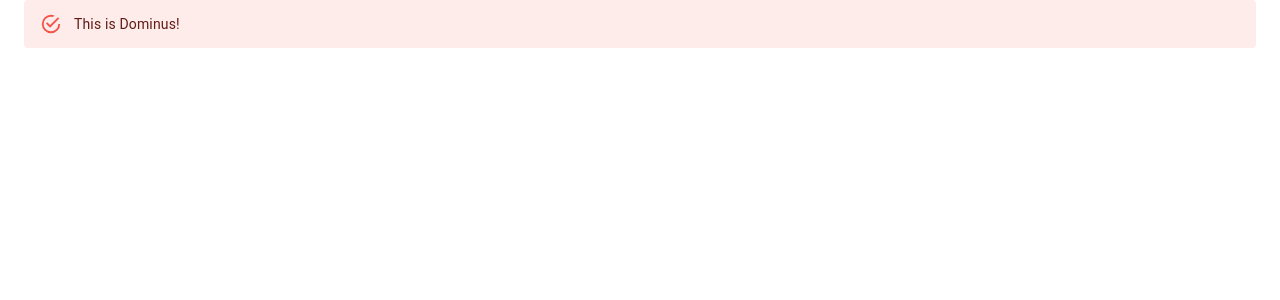
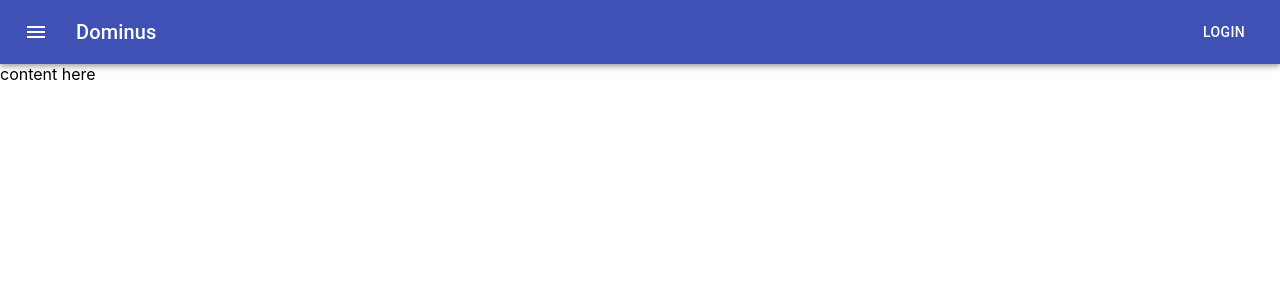
Before and after one commit to oskkos/dominus, a React (Create React App) app in the folder frontend/: page / in a window 1280 px wide. Shown: the top 300 px of the page. Built offline with nearby package versions, Linux system fonts and the light colour scheme.

Commit message:
Skeleton of AppBar shaping up

```diff
--- /dev/null
+++ b/frontend/src/AppBar.tsx
@@ -0,0 +1,75 @@
+import React, { useState } from 'react';
+import { createStyles, makeStyles, Theme } from '@material-ui/core/styles';
+import AppBar from '@material-ui/core/AppBar';
+import Toolbar from '@material-ui/core/Toolbar';
+import Typography from '@material-ui/core/Typography';
+import Button from '@material-ui/core/Button';
+import IconButton from '@material-ui/core/IconButton';
+import MenuIcon from '@material-ui/icons/Menu';
+import {
+  List, ListItem, ListItemIcon, ListItemText, Drawer as SwipeableDrawer,
+} from '@material-ui/core';
+import {
+  Home, HomeWork, HowToReg, Person, Settings,
+} from '@material-ui/icons';
+
+const useStyles = makeStyles((theme: Theme) => createStyles({
+  root: {
+    flexGrow: 1,
+  },
+  menuButton: {
+    marginRight: theme.spacing(2),
+  },
+  title: {
+    flexGrow: 1,
+  },
+}));
+
+const items: ReadonlyArray<{readonly text: string; readonly icon: JSX.Element}> = [
+  { text: 'Omat asunnot', icon: <Home /> },
+  { text: 'Vuokralaiset', icon: <HowToReg /> },
+  { text: 'Sekalainen', icon: <Settings /> },
+  { text: 'Asunnonkyselijät', icon: <Person /> },
+  { text: 'Muut kiinnostavat kohteet', icon: <HomeWork /> },
+];
+
+export default function DominusAppBar(_props: {}): JSX.Element {
+  const classes = useStyles();
+
+  const [openState, setOpenState] = useState(false);
+  // eslint-disable-next-line functional/no-return-void
+  const toggleDrawer = (open: boolean): void => {
+    // eslint-disable-next-line functional/no-expression-statement
+    setOpenState(!open);
+  };
+
+  return (
+    <div className={classes.root}>
+      <AppBar position="static">
+        <Toolbar>
+          <IconButton onClick={(_e) => toggleDrawer(openState)} edge="start" className={classes.menuButton} color="inherit" aria-label="menu">
+            <MenuIcon />
+          </IconButton>
+          <SwipeableDrawer
+            anchor="left"
+            open={openState}
+            onClose={(_e) => setOpenState(false)}
+          >
+            <List>
+              {items.map((item) => (
+                <ListItem button key={item.text}>
+                  <ListItemIcon>{item.icon}</ListItemIcon>
+                  <ListItemText primary={item.text} />
+                </ListItem>
+              ))}
+            </List>
+          </SwipeableDrawer>
+          <Typography variant="h6" className={classes.title}>
+            Dominus
+          </Typography>
+          <Button color="inherit">Login</Button>
+        </Toolbar>
+      </AppBar>
+    </div>
+  );
+}
--- a/frontend/src/Dominus.tsx
+++ b/frontend/src/Dominus.tsx
@@ -1,10 +1,13 @@
 import React from 'react';
-import {Container} from "@material-ui/core";
-import {Alert} from "@material-ui/lab";
+import DominusAppBar from './AppBar';
 
-
-export function Dominus(_props: {}): JSX.Element {
-    return <Container >
-        <Alert color={"error"}>This is Dominus!</Alert>
-    </Container>;
+export default function Dominus(_props: {}): JSX.Element {
+  return (
+    <div>
+      <DominusAppBar />
+      <React.StrictMode>
+        content here
+      </React.StrictMode>
+    </div>
+  );
 }
--- a/frontend/src/index.tsx
+++ b/frontend/src/index.tsx
@@ -2,15 +2,10 @@ import React from 'react';
 import ReactDOM from 'react-dom';
 import './index.css';
 import * as serviceWorker from './serviceWorker';
-import {Dominus} from "./Dominus";
+import Dominus from './Dominus';
 
 // eslint-disable-next-line functional/no-expression-statement
-ReactDOM.render(
-  <React.StrictMode>
-      <Dominus/>
-  </React.StrictMode>,
-  document.getElementById('root')
-);
+ReactDOM.render(<Dominus />, document.getElementById('root'));
 
 // If you want your app to work offline and load faster, you can change
 // unregister() to register() below. Note this comes with some pitfalls.
```
Also changed, not shown: frontend/package.json (+13 -2 lines), frontend/src/App.tsx (+6 -2 lines), 1 other file (tests, documents, lock files or other folders).
